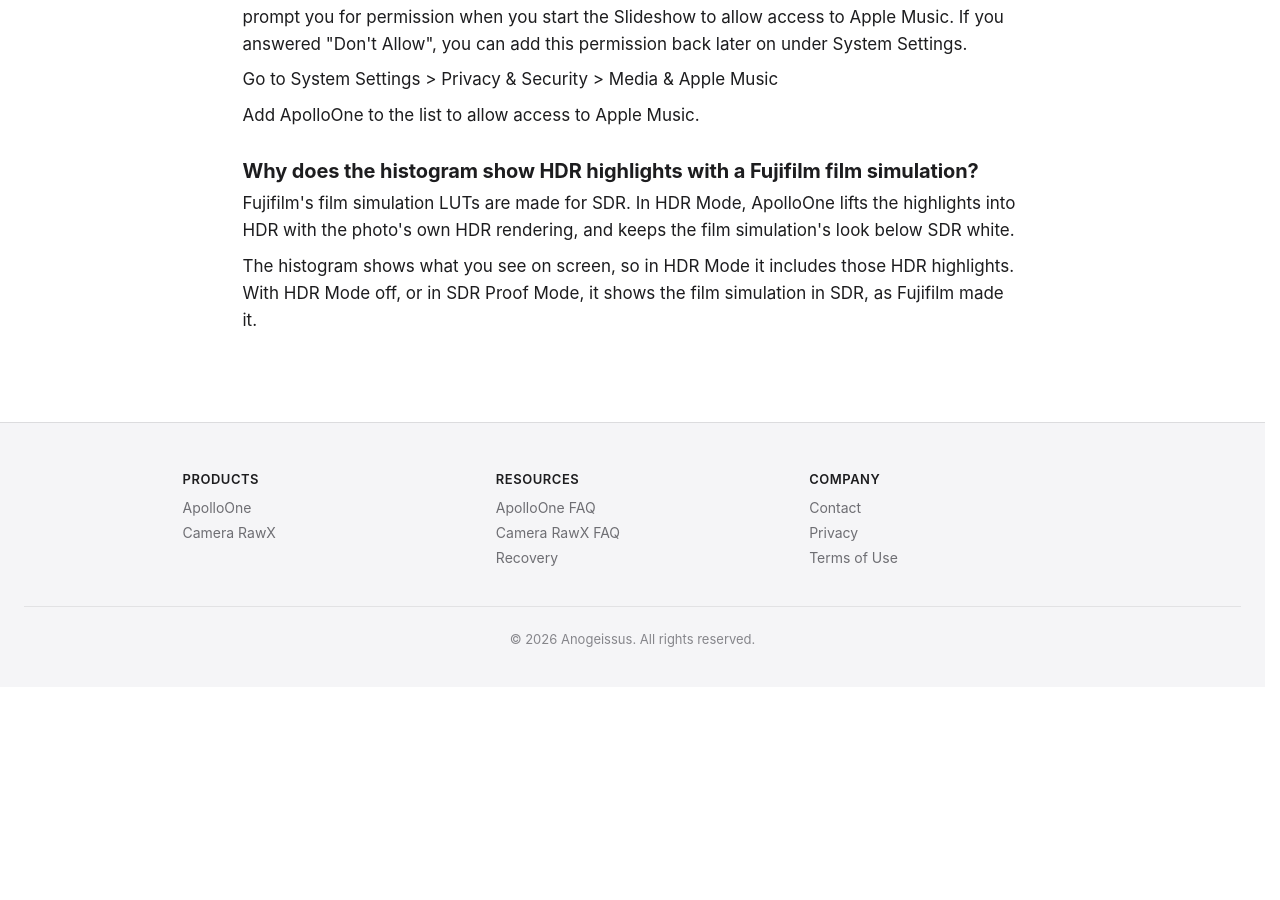
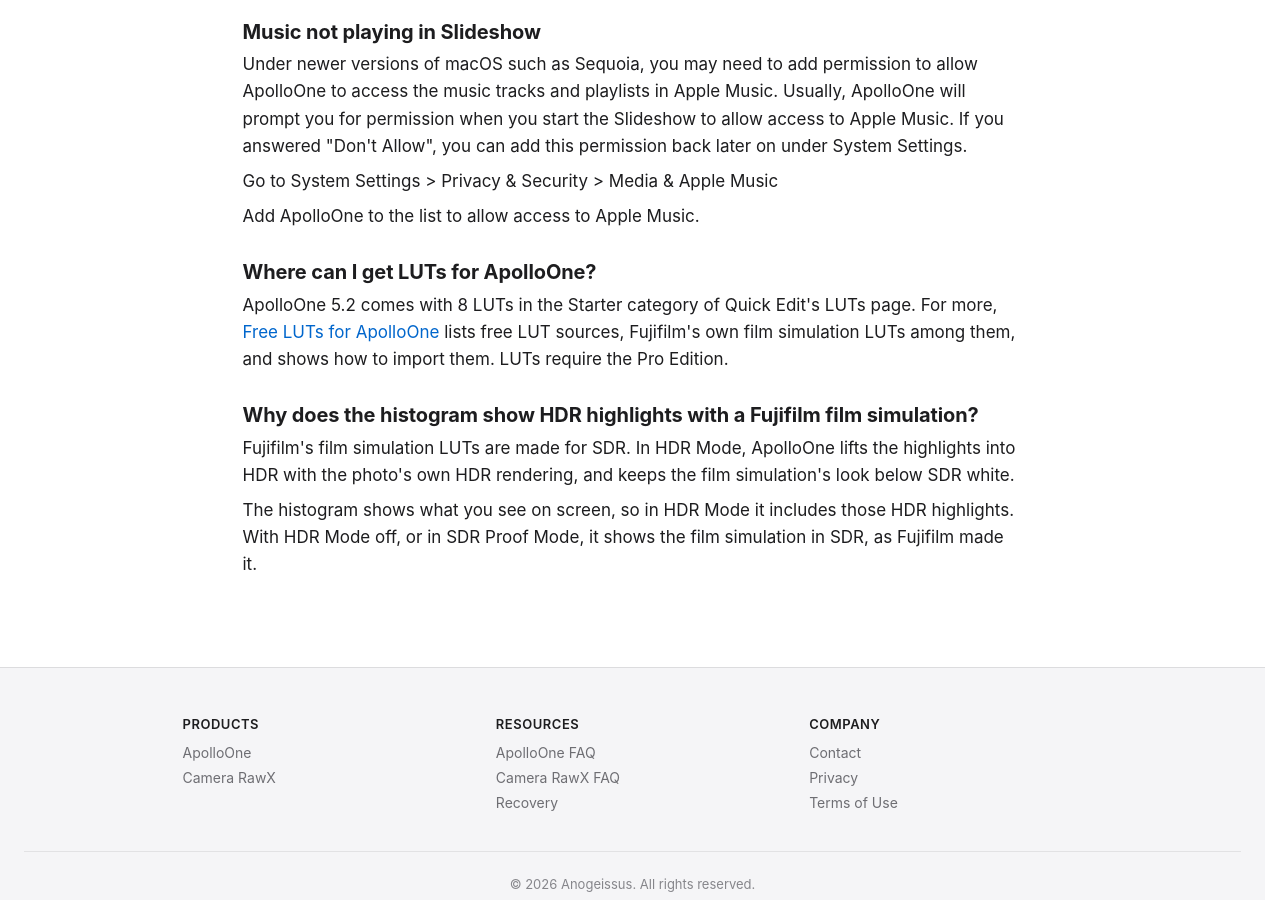
Before and after one commit to anogeissus/anogeissus.com, a Jekyll site: the page apolloone-faq.html, which Jekyll copies as it is, in a window 1280 px wide and 900 px high, scrolled down 5996 px. Built offline with Jekyll 4.4.1, drawn with Linux system fonts in a browser that asks for light colours; some web fonts are replaced; before the commit the page ends 6683 px from its top, so only the background shows below that; some of the changed text lies outside the part shown.

Commit message:
Free LUTs page made findable (Albert msgs 42587 "Yes, pls link the LUTs download page to sitemap, etc, so it can be found easily by the users" and 42591 "push"): sitemap entry for apolloone-free-luts.html; apolloone.html Quick Edit gains a LUTs paragraph with the link, and the editions note "LUTs and recipes require the Pro Edition"; FAQ: new question "Where can I get LUTs for ApolloOne?" (index, page, JSON-LD), LUTs and recipes in the Pro Edition answer (list + JSON-LD), and the film simulation histogram question added to the index it was missing from; Support: Free LUTs link in the ApolloOne card; llms.txt + llms-full.txt: the link and LUTs and recipes in 5.2 / Pro; sitemap lastmod 2026-11-19 for the edited pages

```diff
--- a/apolloone-faq.html
+++ b/apolloone-faq.html
@@ -52,7 +52,7 @@
           "name": "What do I get with the Pro Edition?",
           "acceptedAnswer": {
             "@type": "Answer",
-            "text": "Pro adds Split View, batch resize/convert, HEIC export, card import with Backup to, faster imports, hiding menu items, RegEx search, browsing history, GPS distance measurement, and customizable shortcut keys."
+            "text": "Pro adds LUTs and recipes, Split View, batch resize/convert, HEIC export, card import with Backup to, faster imports, hiding menu items, RegEx search, browsing history, GPS distance measurement, and customizable shortcut keys."
           }
         },
         {
@@ -134,6 +134,14 @@
             "@type": "Answer",
             "text": "Go to System Settings > Privacy & Security > Media & Apple Music, and add ApolloOne to the list."
           }
+        },
+        {
+          "@type": "Question",
+          "name": "Where can I get LUTs for ApolloOne?",
+          "acceptedAnswer": {
+            "@type": "Answer",
+            "text": "ApolloOne 5.2 comes with 8 LUTs in the Starter category of Quick Edit's LUTs page. Free LUTs for ApolloOne (https://anogeissus.com/apolloone-free-luts.html) lists free LUT sources, Fujifilm's own film simulation LUTs among them, and how to import them. LUTs require the Pro Edition."
+          }
         }
       ]
     }
@@ -180,6 +188,8 @@
             <li><a href="#nas">Working with NAS</a></li>
             <li><a href="#jpeg-xl">Working with JPEG XL Files</a></li>
             <li><a href="#slideshow-music">Music not playing in Slideshow</a></li>
+            <li><a href="#luts">Where can I get LUTs for ApolloOne?</a></li>
+            <li><a href="#film-sim-histogram">Why does the histogram show HDR highlights with a Fujifilm film simulation?</a></li>
         </ul>
 
         <h2 id="standard-edition">What is the difference between the free version and the Standard Edition?</h2>
@@ -210,6 +220,7 @@
         <h2 id="pro-edition">What do I get with the Pro Edition?</h2>
         <p>Pro includes everything in the Standard Edition, and adds:</p>
         <ul>
+            <li>LUTs and recipes for photos and videos, and a Default LUT for RAW files <em>(new in 5.2)</em>.</li>
             <li>Hide menu items — hide a function you never use, or a whole menu, and its shortcut key goes with it <em>(new in v5)</em>.</li>
             <li>Backup to — a second copy of every import, written in the same run <em>(new in v5)</em>.</li>
             <li>Importing from a memory card is up to 2× faster <em>(new in v5)</em>.</li>
@@ -322,6 +333,9 @@
         <p>Go to System Settings > Privacy & Security > Media & Apple Music</p>
         <p>Add ApolloOne to the list to allow access to Apple Music.</p>
 
+        <h2 id="luts" style="scroll-margin-top: 60px">Where can I get LUTs for ApolloOne?</h2>
+        <p>ApolloOne 5.2 comes with 8 LUTs in the Starter category of Quick Edit's LUTs page. For more, <a href="apolloone-free-luts.html">Free LUTs for ApolloOne</a> lists free LUT sources, Fujifilm's own film simulation LUTs among them, and shows how to import them. LUTs require the Pro Edition.</p>
+
         <h2 id="film-sim-histogram" style="scroll-margin-top: 60px">Why does the histogram show HDR highlights with a Fujifilm film simulation?</h2>
         <p>Fujifilm's film simulation LUTs are made for SDR. In HDR Mode, ApolloOne lifts the highlights into HDR with the photo's own HDR rendering, and keeps the film simulation's look below SDR white.</p>
         <p>The histogram shows what you see on screen, so in HDR Mode it includes those HDR highlights. With HDR Mode off, or in SDR Proof Mode, it shows the film simulation in SDR, as Fujifilm made it.</p>
--- a/apolloone.html
+++ b/apolloone.html
@@ -98,6 +98,7 @@
     <div class="feature-text">
         <h2>Quick Edit</h2>
         <p>Non-destructive adjustments in the viewer: <strong>exposure, highlights, shadows, temperature, tint, contrast, saturation, vibrance</strong> and unsharp mask. Export the result straight away with <strong>InstaBake™</strong>, by AirDrop or drag-and-drop.</p>
+        <p><strong>LUTs</strong> give a photo or video a new look, and a <strong>recipe</strong> saves a LUT with your adjustments for other photos. Fujifilm's free LUTs give RAW files from any camera a Fujifilm film simulation, in SDR and HDR. <a href="apolloone-free-luts.html">Free LUTs for ApolloOne</a>.</p>
     </div>
     <div class="feature-image">
         <img src="images/apolloone-quick-edit2.jpg?v=5810" alt="ApolloOne Quick Edit panel with adjustment sliders and histogram" loading="lazy">
@@ -316,7 +317,7 @@ end tell</pre>
 
 <!-- Page footnotes -->
 <section class="page-footnotes">
-    <p id="edition-requirements">Liquid Glass with its tab overview, Stacks, Focus Score, AI Rating, AI Keywords, ML Processing, Code Replacements, the customizable status bar and AppleScript automation require the Max Edition; List View, tabs and windows require the Standard Edition. The Keywords Manager is in every edition — the tree, the vocabularies, import, merge and export; the Max Edition is what writes a whole keyword branch, parents and synonyms included, into the file. AI Rating and AI Keywords also require macOS 27 or later on a Mac with Apple silicon, with Apple Intelligence turned on and the Mac signed in to iCloud, and Apple sets a daily limit per iCloud account.</p>
+    <p id="edition-requirements">Liquid Glass with its tab overview, Stacks, Focus Score, AI Rating, AI Keywords, ML Processing, Code Replacements, the customizable status bar and AppleScript automation require the Max Edition; LUTs and recipes require the Pro Edition; List View, tabs and windows require the Standard Edition. The Keywords Manager is in every edition — the tree, the vocabularies, import, merge and export; the Max Edition is what writes a whole keyword branch, parents and synonyms included, into the file. AI Rating and AI Keywords also require macOS 27 or later on a Mac with Apple silicon, with Apple Intelligence turned on and the Mac signed in to iCloud, and Apple sets a daily limit per iCloud account.</p>
     <p id="hdr-requirements"><sup>*</sup> HDR display requires an EDR-capable screen: a MacBook Pro with Liquid Retina XDR (14″ or 16″, 2021 or later), or any Mac paired with an Apple Studio Display, Apple Studio Display XDR, 30″ Apple Pro Display XDR, or a compatible third-party HDR display. Peak brightness varies: up to 600 nits on Studio Display, 1,600 nits on Pro Display XDR, and 2,000 nits on Studio Display XDR. SDR-only Macs display HDR images in SDR with automatic tone-mapping.</p>
     <p id="photo-credits">Quick Edit and Side-by-Side Comparison screenshots: photographs courtesy of Shane Dias. ML Processing comparison: photograph courtesy of David Redfearn.</p>
 </section>
--- a/llms-full.txt
+++ b/llms-full.txt
@@ -20,6 +20,7 @@ ApolloOne is a high-performance photo and video viewer for macOS designed for pr
 - ML Processing: Apple's machine learning RAW decoder with noise reduction and an improved demosaic (macOS 27 or later, for supported cameras)
 - Hierarchical keywords: a keyword tree with synonyms and categories, written to the fields Lightroom and Photo Mechanic read
 - Customizable status bar, and AppleScript automation for reading and writing image metadata from scripts
+- LUTs and recipes (version 5.2): give photos and videos a look from a .cube LUT, including Fujifilm film simulations from Fujifilm's free LUTs in SDR and HDR, and save a LUT with Quick Edit adjustments as a recipe
 
 ### Key Features
 - Browse photos at up to 55 fps on M1 Ultra — 100MP RAW files load instantly
@@ -44,7 +45,7 @@ ApolloOne is a high-performance photo and video viewer for macOS designed for pr
 ### Editions
 - **Free**: Browse and view. Works indefinitely
 - **Standard**: Adds tabs and windows, List View, AF point and face display, Batch Rename, batch GPS/rotation/date changes, cropping, EXIF, Makernotes and XMP/IPTC editing, slideshow with Apple Music, and more
-- **Pro**: Everything in Standard, plus Split View with synchronized zoom, batch resize, convert and export, memory card import with Backup to, HDR Mode for RAW, SDR Proof, HDR export (JPEG XL, AVIF, gain-map JPEG and HEIC), metadata templates, RegEx metadata filters, customizable shortcut keys, and hiding unused menu items
+- **Pro**: Everything in Standard, plus LUTs and recipes, Split View with synchronized zoom, batch resize, convert and export, memory card import with Backup to, HDR Mode for RAW, SDR Proof, HDR export (JPEG XL, AVIF, gain-map JPEG and HEIC), metadata templates, RegEx metadata filters, customizable shortcut keys, and hiding unused menu items
 - **Max**: Everything in Standard and Pro, plus Liquid Glass Mode with its tab overview, ML Processing, Focus Score, Stacks, hierarchical keywords, Code Replacements, AI Keywords, AI Rating, the customizable status bar and AppleScript automation
 - Every installation starts with a 14-day Max Edition free trial; afterwards ApolloOne continues as the Free Edition. Subscriptions and one-time perpetual licenses are available, priced by the App Store in each customer's own currency
 
@@ -65,6 +66,7 @@ https://apps.apple.com/app/apolloone-photo-video-viewer/id1044484672?mt=12
 Details: https://anogeissus.com/apolloone.html
 FAQ: https://anogeissus.com/apolloone-faq.html
 Cameras supported by ML Processing: https://anogeissus.com/apolloone-ml-cameras.html
+Free LUTs for ApolloOne: https://anogeissus.com/apolloone-free-luts.html
 Scripts (Keyword with Claude AI): https://anogeissus.com/apolloone-scripts.html
 
 ---
--- a/llms.txt
+++ b/llms.txt
@@ -6,7 +6,7 @@ Anogeissus builds software for photographers. Our products include ApolloOne (th
 
 ## Products
 
-- [ApolloOne](https://anogeissus.com/apolloone.html): The fastest photo and video viewer for macOS, with full HDR support. Version 5 adds tabs and windows, List View, Stacks, Focus Score (grades how sharply the camera focused, at its own AF points and on faces), AI Keywords and AI Rating (Apple Private Cloud Compute), ML Processing (Apple's machine learning RAW decoder with noise reduction), hierarchical keywords, a customizable status bar and AppleScript automation. Also: browse at up to 55 fps, full-resolution HDR RAW viewing, AF point display, EXIF and metadata editing, GPS maps with Street View, Quick Edit for non-destructive adjustments, HDR Visualizer, and HDR export to AVIF, JPEG XL, gain-map JPEG/HEIC and OpenEXR. Available as Free, Standard, Pro and Max editions; every installation starts with a 14-day Max Edition free trial and falls back to the Free Edition afterwards. Requires macOS 14 Sonoma or later.
+- [ApolloOne](https://anogeissus.com/apolloone.html): The fastest photo and video viewer for macOS, with full HDR support. Version 5 adds tabs and windows, List View, Stacks, Focus Score (grades how sharply the camera focused, at its own AF points and on faces), AI Keywords and AI Rating (Apple Private Cloud Compute), ML Processing (Apple's machine learning RAW decoder with noise reduction), hierarchical keywords, a customizable status bar and AppleScript automation. Version 5.2 adds LUTs and recipes for photos and videos, including Fujifilm film simulations from Fujifilm's free LUTs. Also: browse at up to 55 fps, full-resolution HDR RAW viewing, AF point display, EXIF and metadata editing, GPS maps with Street View, Quick Edit for non-destructive adjustments, HDR Visualizer, and HDR export to AVIF, JPEG XL, gain-map JPEG/HEIC and OpenEXR. Available as Free, Standard, Pro and Max editions; every installation starts with a 14-day Max Edition free trial and falls back to the Free Edition afterwards. Requires macOS 14 Sonoma or later.
 - [ApolloOne GO](https://anogeissus.com/apolloone-go.html): A fast RAW viewer and culling tool for iPad and iPhone, on the App Store. Browse folders, drives, and SD cards in place through the Files app, or connect the camera itself over USB-C and browse it directly (embedded JPEG previews) and import only your picks. Full-resolution RAW viewing with HDR display and AF point overlays, thumb-friendly Pick/Reject culling, contact sheet with batch operations, and AirDrop export. Culling decisions are written as standard Finder color tags that sync through iCloud, so ApolloOne on the Mac picks them up automatically. Powered by the RawBridge™ engine. Shows every camera RAW, and since version 1.1.0 any JPEG or HEIC/HEIF that has no RAW of the same name beside it, so JPEG-only shots such as pre-release capture bursts can be culled too; TIFF, PNG and GIF are not shown. A RAW+JPEG pair is listed once, as the RAW, so the Pick/Reject decision lands on the RAW rather than on a JPEG copy. Those decisions are standard Finder color tags, which are file metadata: the RAW files themselves are never modified. Contact sheet filters for All, Picked, Picked + Unmarked and Rejected, with photos grouped by capture day. On a memory card or SSD, Delete moves files into a Rejected folder instead of erasing them. Free to download with a 14-day free trial; one-time purchase to unlock, no subscription. Requires iPadOS or iOS 16 or later.
 - [Camera RawX](https://anogeissus.com/camerarawx.html): A macOS extension that adds Quick Look previews and Finder thumbnails for camera RAW files that macOS doesn't support natively, with HDR Quick Look on EDR-capable Macs. Powered by the RawBridge™ engine. Supports Canon, Nikon, Fujifilm, Sony, Olympus, Panasonic, Samsung, Sigma Foveon, and Adobe DNG.
 
@@ -18,6 +18,7 @@ Anogeissus builds software for photographers. Our products include ApolloOne (th
 - Camera RawX on App Store: https://apps.apple.com/app/camera-rawx/id6587554858?mt=12
 - ApolloOne FAQ: https://anogeissus.com/apolloone-faq.html
 - Cameras supported by ML Processing: https://anogeissus.com/apolloone-ml-cameras.html
+- Free LUTs for ApolloOne: https://anogeissus.com/apolloone-free-luts.html
 - ApolloOne scripts (Keyword with Claude AI): https://anogeissus.com/apolloone-scripts.html
 - ApolloOne GO FAQ: https://anogeissus.com/apolloone-go-faq.html
 - Support: https://anogeissus.com/support.html
--- a/support.html
+++ b/support.html
@@ -199,6 +199,7 @@
             <li><a href="hdr-browser-test.html">HDR browser test</a></li>
             <li><a href="download-apolloone-user-script.html">Download user script</a></li>
             <li><a href="apolloone-scripts.html">Keyword with Claude AI (free scripts)</a></li>
+            <li><a href="apolloone-free-luts.html">Free LUTs</a></li>
         </ul>
     </div>
 
```
Also changed, not shown: sitemap.xml (+9 -3 lines).
